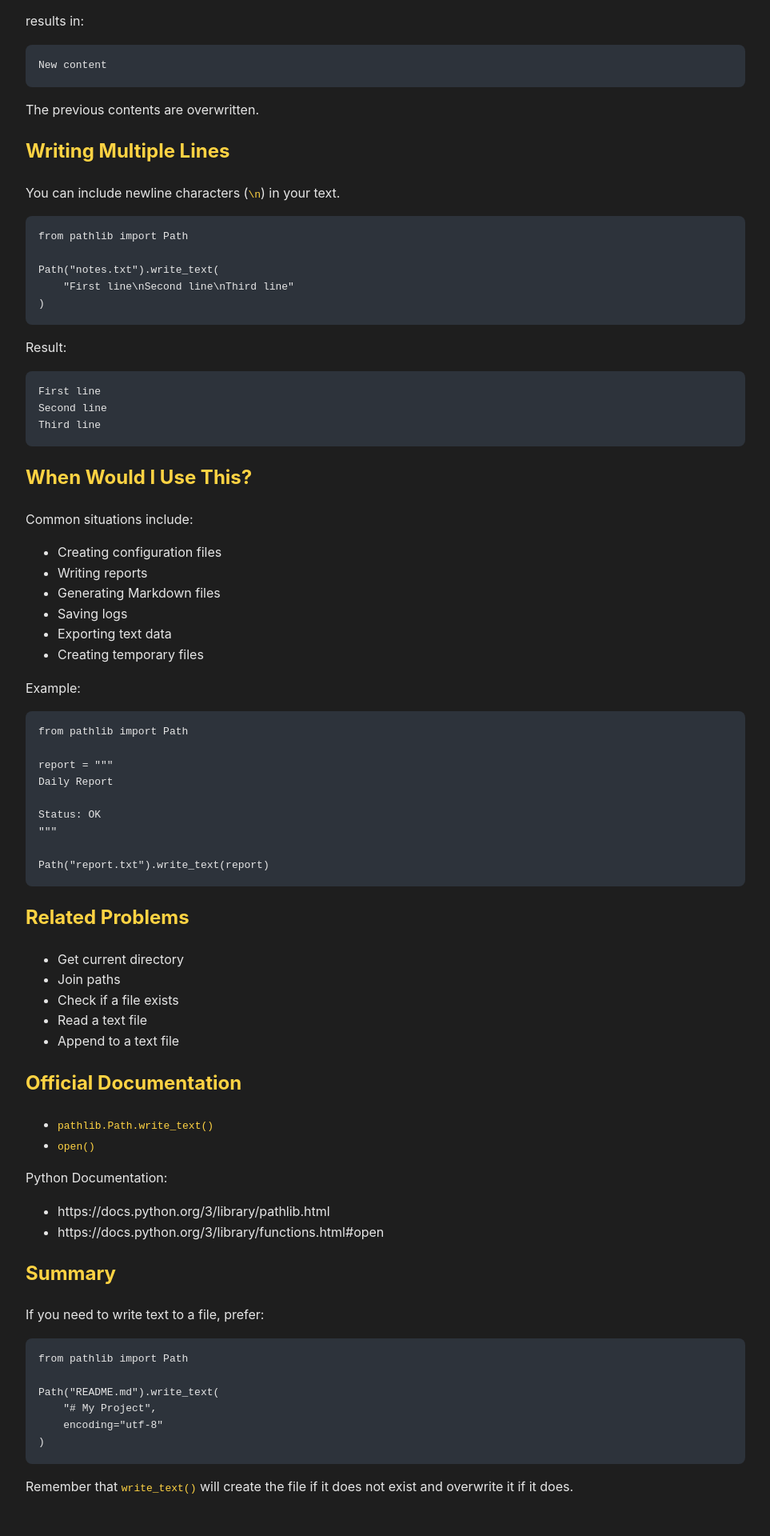
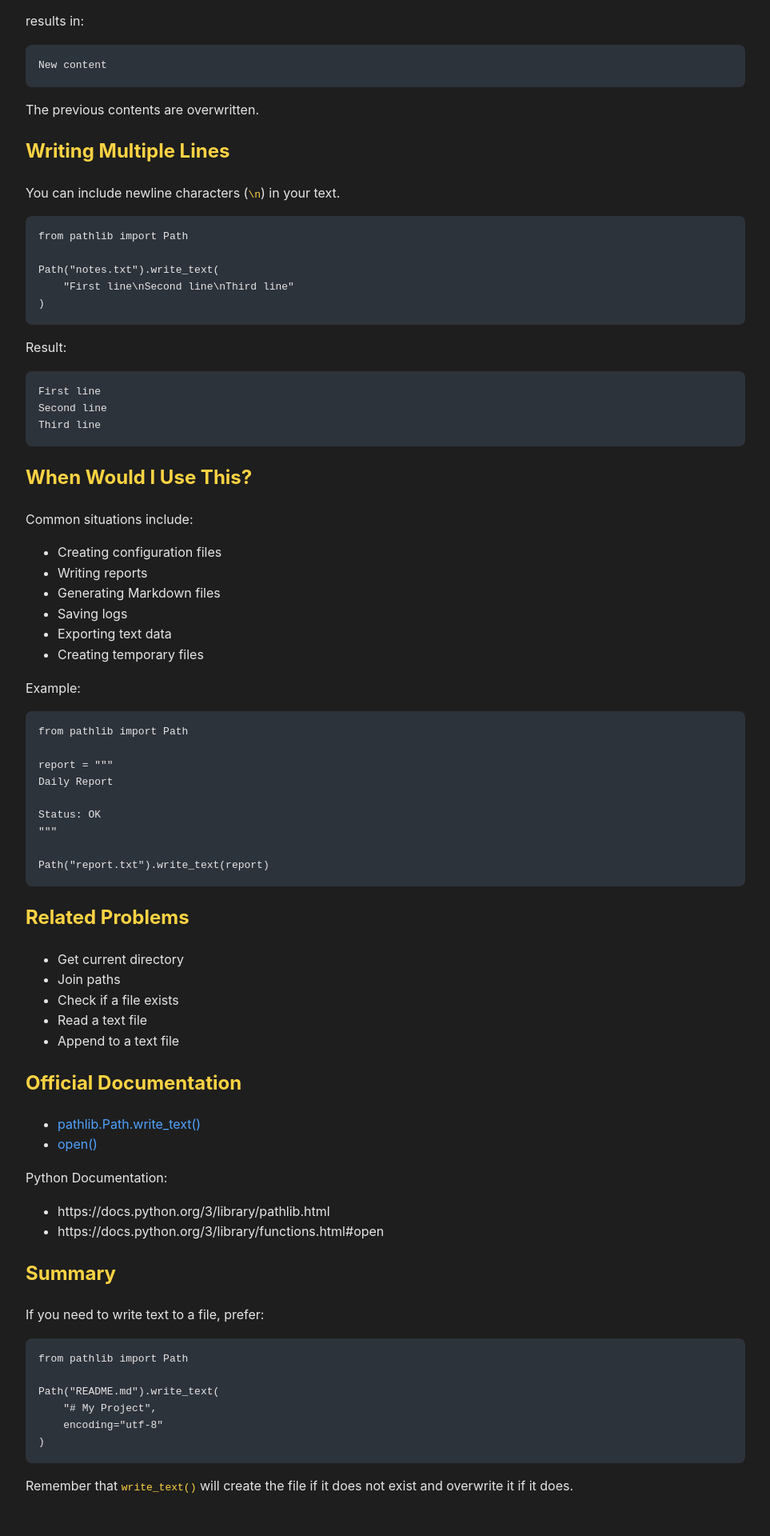
Before and after one commit to jbakchr/easier-python-docs, a Jekyll site: the page built from filesystem/write-text-file.md, in a window 1280 px wide. Shown: the part 2111-4031 px from the top of the page at 80% size, without its empty margins (158-1121 px from the left). Built offline with Jekyll 4.4.1, drawn with Linux system fonts in a browser that asks for light colours.

```diff
--- a/filesystem/write-text-file.md
+++ b/filesystem/write-text-file.md
@@ -159,8 +159,8 @@ Path("report.txt").write_text(report)
 
 ## Official Documentation
 
-- [`pathlib.Path.write_text()`](https://docs.python.org/3/library/pathlib.html#pathlib.Path.write_text)
-- [`open()`](https://docs.python.org/3/library/functions.html#open)
+- [pathlib.Path.write_text()](https://docs.python.org/3/library/pathlib.html#pathlib.Path.write_text)
+- [open()](https://docs.python.org/3/library/functions.html#open)
 
 Python Documentation:
 
```
